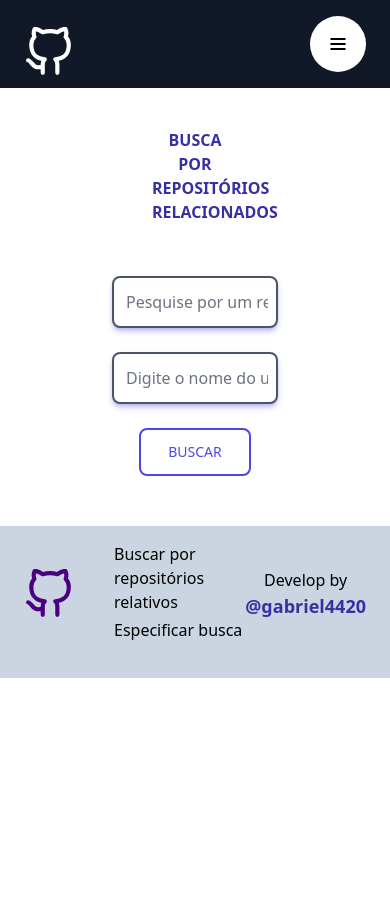
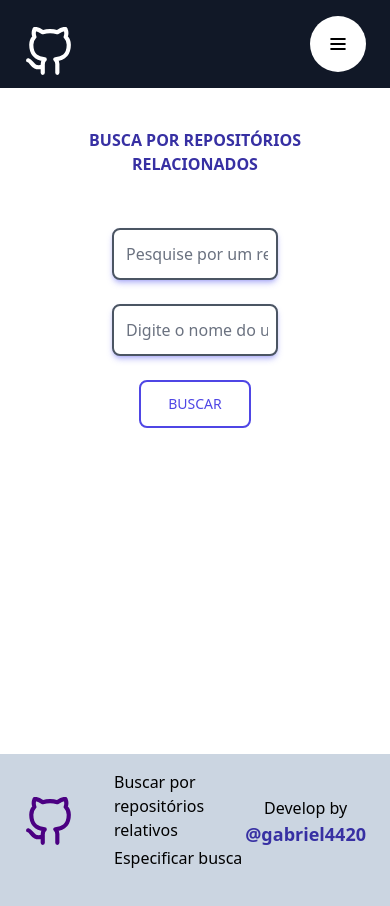
Before and after one commit to Gabriel4420/github-searchings, a React (Vite) app: page / in a window 390 px wide. Before the commit the page ends 844 px from the top, so only its background shows below. Built offline with nearby package versions, Linux system fonts and the light colour scheme.

Commit message:
atualizando responsividade

```diff
--- a/src/pages/searchByRelated/index.tsx
+++ b/src/pages/searchByRelated/index.tsx
@@ -29,13 +29,13 @@ export function SearchByRelated() {
   return (
     <>
       <div>
+        <h1 className="font-sans text-center uppercase w-full font-semibold text-indigo-800 lg:text-xl md:text-lg sm:text-[8px] p-10">
+          Busca por Repositórios Relacionados
+        </h1>
         <form
-          className="flex flex-col px-28 h-[390px] w-full"
+          className="flex flex-col px-28 h-[490px] w-auto max-w-full"
           onSubmit={getOneRepo}
         >
-          <h1 className="font-sans text-center uppercase w-full font-semibold text-indigo-800 lg:text-xl md:text-[8px] sm:text-[8px] p-10">
-            Busca por Repositórios Relacionados
-          </h1>
           <input
             type="text"
             value={repoName}
```
